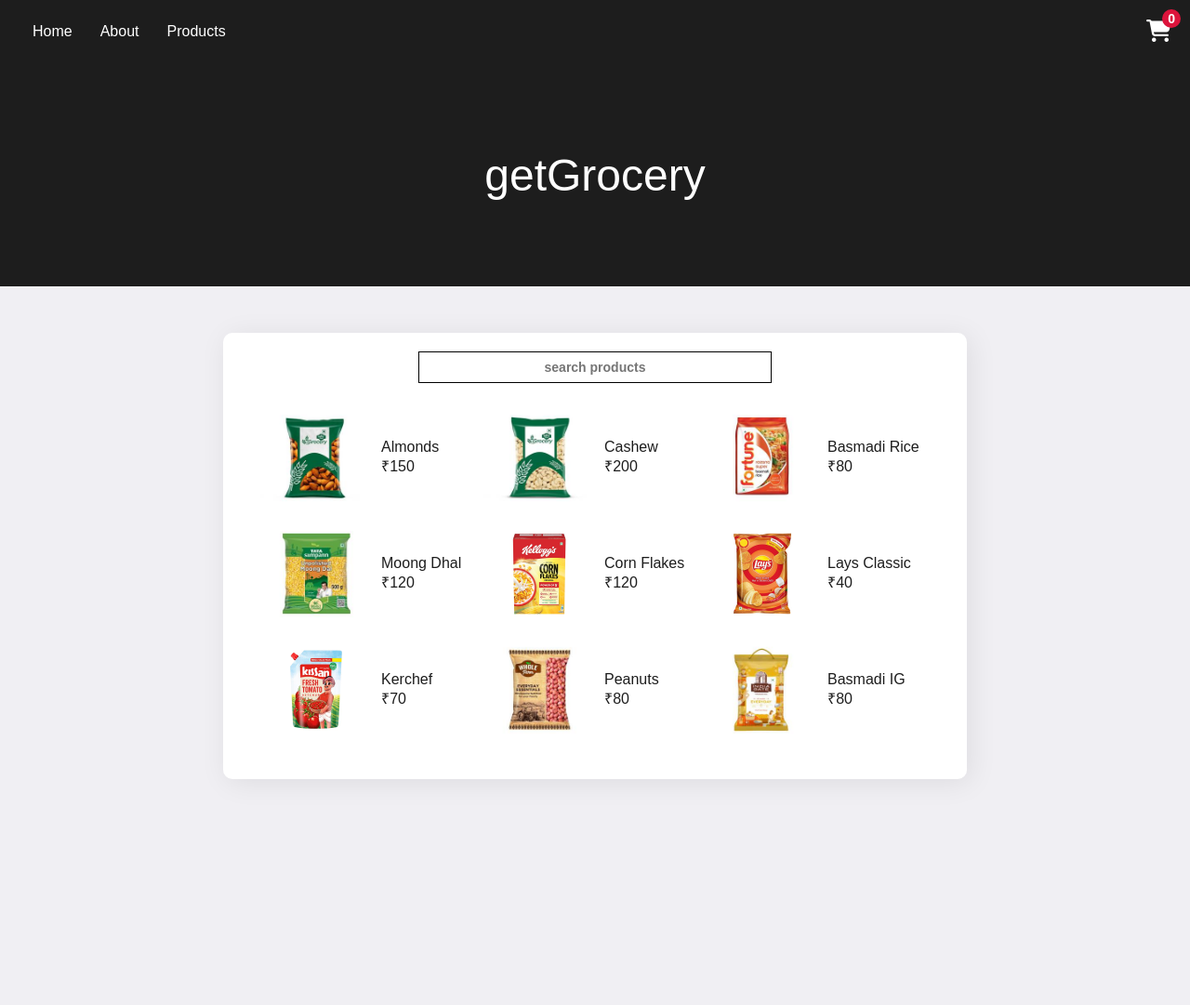
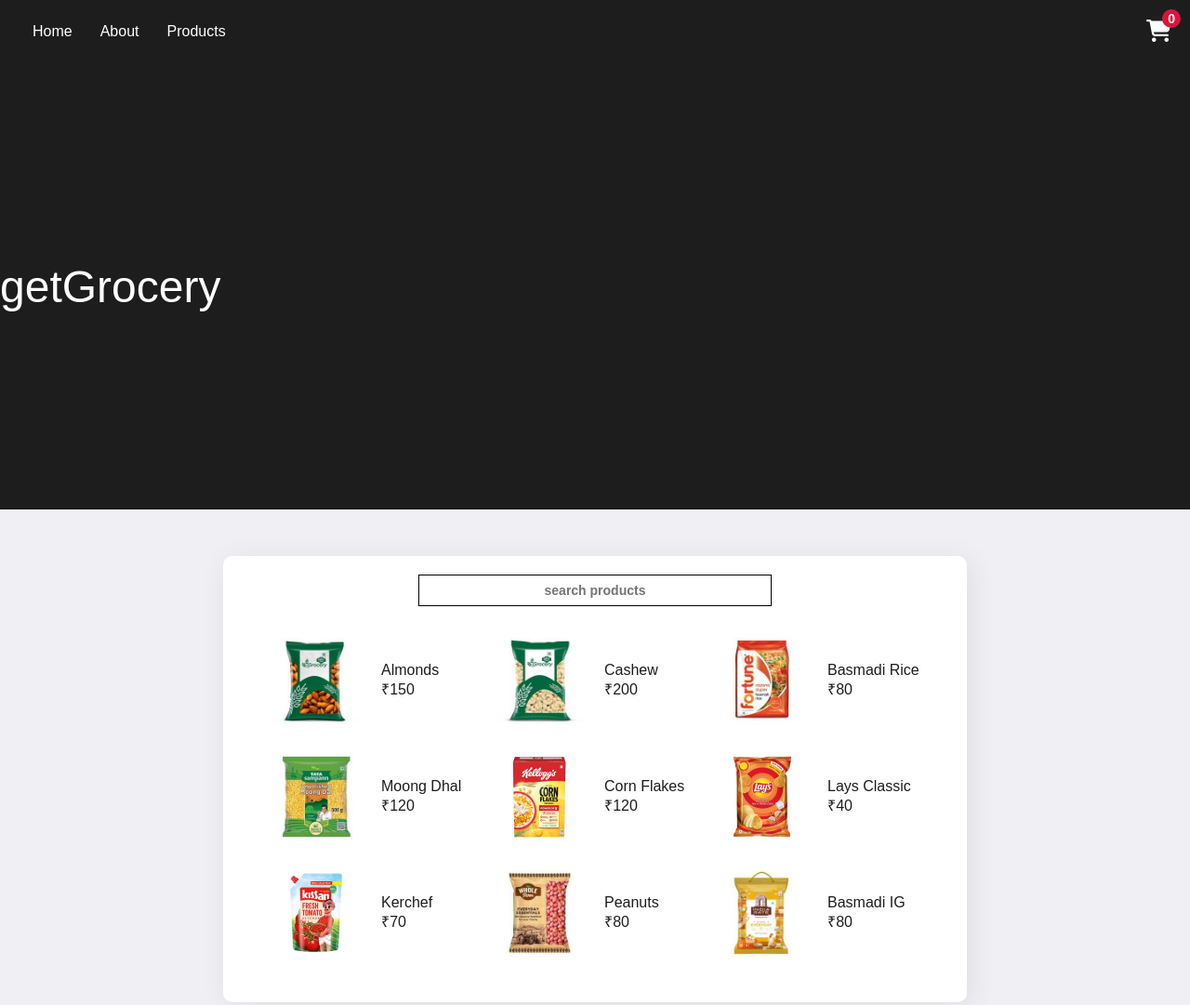
Before and after one commit to naveensivakumar14/getGrocery, a plain HTML site: page index.html in a window 1280 px wide. Shown: the whole page at 93% size. Before the commit the page ends 888 px from the top, so only its background shows below. Drawn offline with Linux system fonts and the light colour scheme; a web font is replaced by a local one.

Commit message:
getGrocery Updated

```diff
--- a/styles.css
+++ b/styles.css
@@ -56,11 +56,11 @@ body{
 
 .hero{
     background-color: #1d1d1d;
-    height: 30vh;
+    height: 60vh;
     width: 100%;
     display: flex;
     align-items: center;
-    justify-content: center;
+    justify-content: space-between;
 }
 
 .hero h1{
```
Also changed, not shown: 1 other file.
